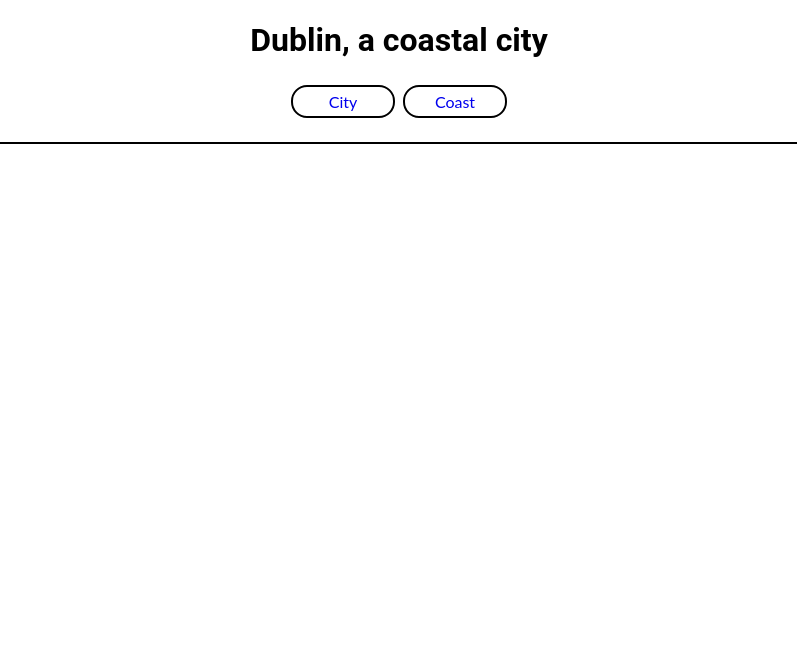
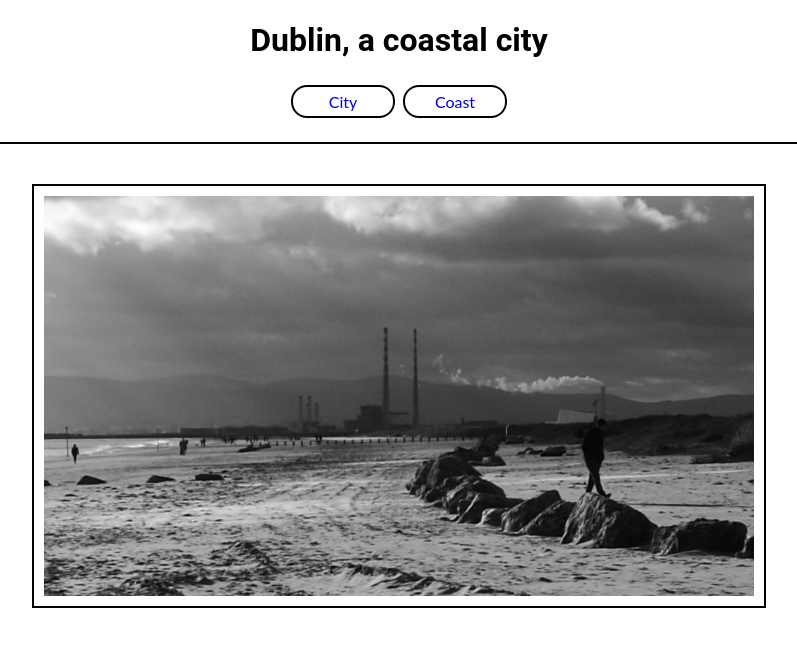
Before and after one commit to GitHubWestie/dublin-photos, a plain HTML site: page coast.html in a window 1280 px wide. Shown: the whole page, without its empty margins (241-1038 px from the left). Drawn offline with Linux system fonts and the light colour scheme.

Commit message:
feat:added images dir, image files and added images to index and coast.html

```diff
--- a/coast.html
+++ b/coast.html
@@ -19,5 +19,11 @@
         </li>
       </ul>
     </nav>
+
+    <section>
+        <figure>
+            <img src="/assets/images/beach.jpg" alt="an image of coastal dublin">
+        </figure>
+    </section>
   </body>
 </html>
```
Also changed, not shown: index.html (+6 -0 lines), assets/images/beach.jpg (added), assets/images/city.jpg (added).
